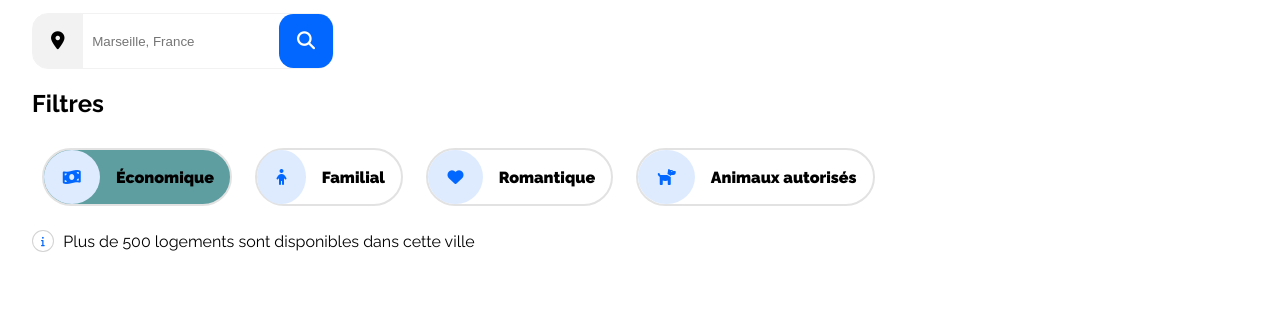
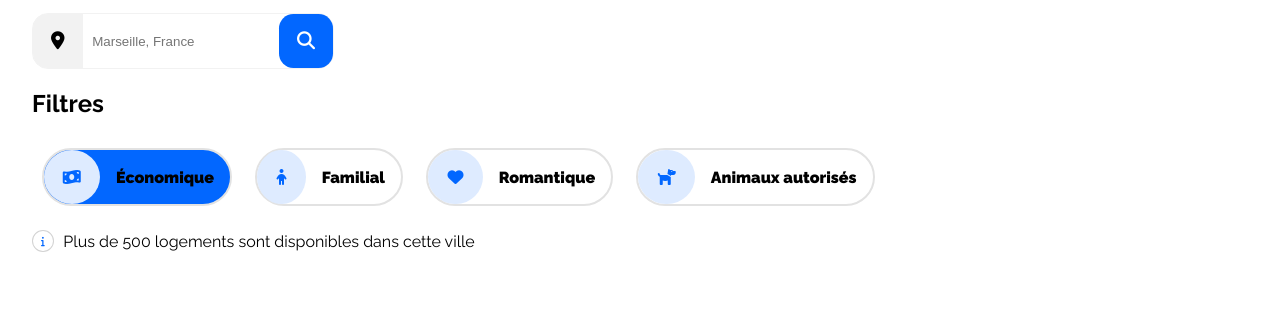
Before and after one commit to Circowl/ClementPiresPereira_2_20062021, a plain HTML site: page index.html in a window 1280 px wide. In both pictures the pointer is over the element "Économique". Shown: the part 225-555 px from the top of the page. Drawn offline with Linux system fonts and the light colour scheme.

Commit message:
ajout du css des filtres

```diff
--- a/style.css
+++ b/style.css
@@ -135,7 +135,7 @@ input, input:focus, input:hover
 
 .filtres:hover
 {
-    background-color: cadetblue;
+    background-color: #0267ff;
 }
 
 .filtreText
```
